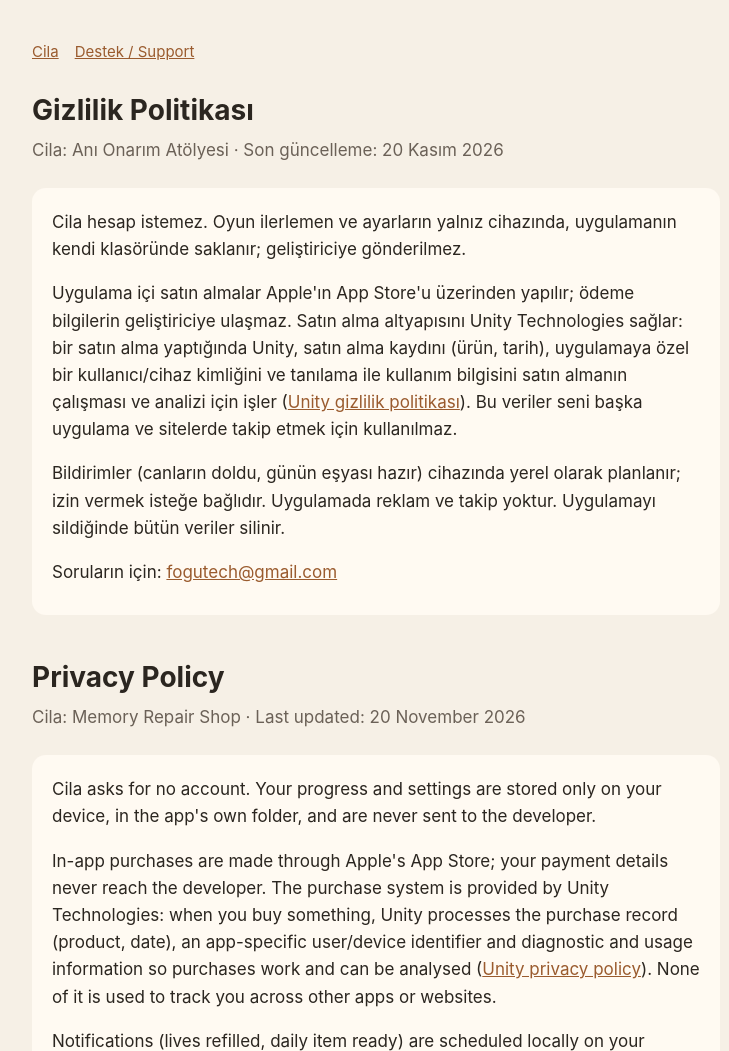
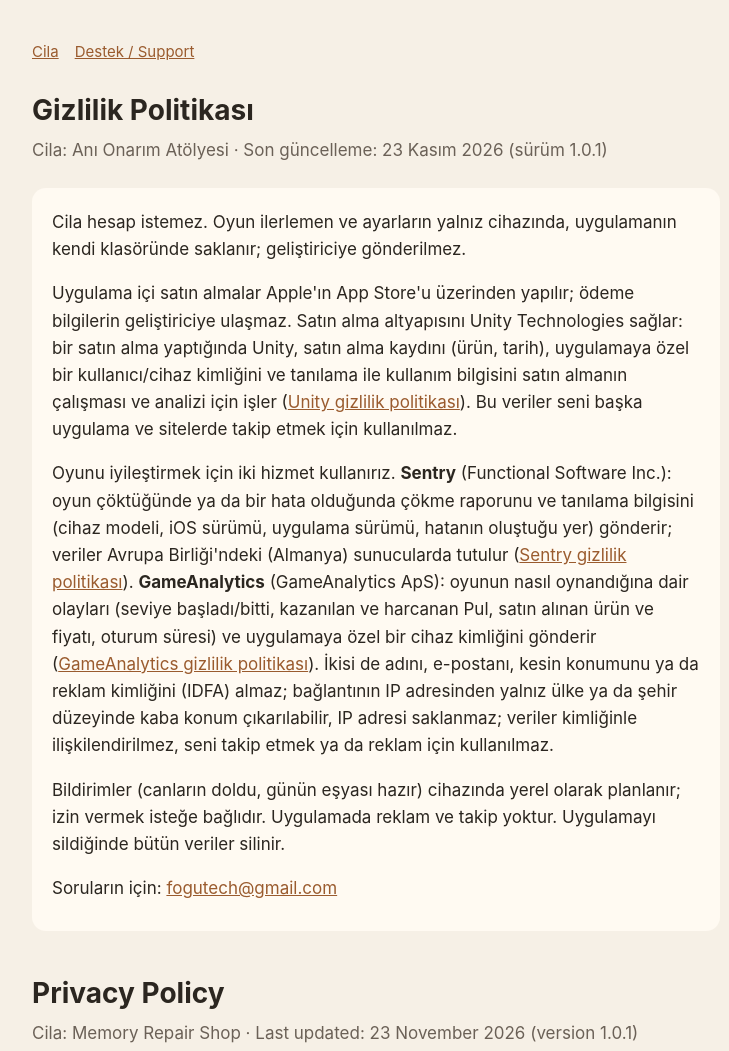
Before and after one commit to FoGuTech/cila, a plain HTML site: page privacy.html in a window 1280 px wide. Shown: the top 1051 px of the page, without its empty margins (264-993 px from the left). Drawn offline with Linux system fonts and the light colour scheme.

Commit message:
Gizlilik politikası 1.0.1: Sentry ve GameAnalytics

```diff
--- a/privacy.html
+++ b/privacy.html
@@ -1,16 +1,18 @@
 <!doctype html><html lang="tr"><head><meta charset="utf-8"><meta name="viewport" content="width=device-width,initial-scale=1">
 <title>Cila — Gizlilik Politikası / Privacy Policy</title><link rel="stylesheet" href="style.css"></head><body><main>
 <nav><a href="index.html">Cila</a><a href="support.html">Destek / Support</a></nav>
-<h1>Gizlilik Politikası</h1><p class="sub">Cila: Anı Onarım Atölyesi · Son güncelleme: 20 Kasım 2026</p>
+<h1>Gizlilik Politikası</h1><p class="sub">Cila: Anı Onarım Atölyesi · Son güncelleme: 23 Kasım 2026 (sürüm 1.0.1)</p>
 <section lang="tr">
 <p>Cila hesap istemez. Oyun ilerlemen ve ayarların yalnız cihazında, uygulamanın kendi klasöründe saklanır; geliştiriciye gönderilmez.</p>
 <p>Uygulama içi satın almalar Apple'ın App Store'u üzerinden yapılır; ödeme bilgilerin geliştiriciye ulaşmaz. Satın alma altyapısını Unity Technologies sağlar: bir satın alma yaptığında Unity, satın alma kaydını (ürün, tarih), uygulamaya özel bir kullanıcı/cihaz kimliğini ve tanılama ile kullanım bilgisini satın almanın çalışması ve analizi için işler (<a href="https://unity.com/legal/privacy-policy">Unity gizlilik politikası</a>). Bu veriler seni başka uygulama ve sitelerde takip etmek için kullanılmaz.</p>
+<p>Oyunu iyileştirmek için iki hizmet kullanırız. <strong>Sentry</strong> (Functional Software Inc.): oyun çöktüğünde ya da bir hata olduğunda çökme raporunu ve tanılama bilgisini (cihaz modeli, iOS sürümü, uygulama sürümü, hatanın oluştuğu yer) gönderir; veriler Avrupa Birliği'ndeki (Almanya) sunucularda tutulur (<a href="https://sentry.io/privacy/">Sentry gizlilik politikası</a>). <strong>GameAnalytics</strong> (GameAnalytics ApS): oyunun nasıl oynandığına dair olayları (seviye başladı/bitti, kazanılan ve harcanan Pul, satın alınan ürün ve fiyatı, oturum süresi) ve uygulamaya özel bir cihaz kimliğini gönderir (<a href="https://gameanalytics.com/privacy">GameAnalytics gizlilik politikası</a>). İkisi de adını, e-postanı, kesin konumunu ya da reklam kimliğini (IDFA) almaz; bağlantının IP adresinden yalnız ülke ya da şehir düzeyinde kaba konum çıkarılabilir, IP adresi saklanmaz; veriler kimliğinle ilişkilendirilmez, seni takip etmek ya da reklam için kullanılmaz.</p>
 <p>Bildirimler (canların doldu, günün eşyası hazır) cihazında yerel olarak planlanır; izin vermek isteğe bağlıdır. Uygulamada reklam ve takip yoktur. Uygulamayı sildiğinde bütün veriler silinir.</p>
 <p>Soruların için: <a href="mailto:fogutech@gmail.com">fogutech@gmail.com</a></p></section>
-<h1 lang="en" style="margin-top:40px">Privacy Policy</h1><p class="sub">Cila: Memory Repair Shop · Last updated: 20 November 2026</p>
+<h1 lang="en" style="margin-top:40px">Privacy Policy</h1><p class="sub">Cila: Memory Repair Shop · Last updated: 23 November 2026 (version 1.0.1)</p>
 <section lang="en">
 <p>Cila asks for no account. Your progress and settings are stored only on your device, in the app's own folder, and are never sent to the developer.</p>
 <p>In-app purchases are made through Apple's App Store; your payment details never reach the developer. The purchase system is provided by Unity Technologies: when you buy something, Unity processes the purchase record (product, date), an app-specific user/device identifier and diagnostic and usage information so purchases work and can be analysed (<a href="https://unity.com/legal/privacy-policy">Unity privacy policy</a>). None of it is used to track you across other apps or websites.</p>
+<p>We use two services to improve the game. <strong>Sentry</strong> (Functional Software Inc.) sends a crash report and diagnostic information (device model, iOS version, app version, where the error happened) when the game crashes or hits an error; the data is stored on servers in the European Union (Germany) (<a href="https://sentry.io/privacy/">Sentry privacy policy</a>). <strong>GameAnalytics</strong> (GameAnalytics ApS) sends events about how the game is played (level started/finished, Pul earned and spent, the product bought and its price, session length) and an app-specific device identifier (<a href="https://gameanalytics.com/privacy">GameAnalytics privacy policy</a>). Neither receives your name, e-mail, precise location or advertising identifier (IDFA); only a country- or city-level coarse location may be derived from the connection's IP address, and the IP address is not stored; the data is not linked to your identity and is never used to track you or for advertising.</p>
 <p>Notifications (lives refilled, daily item ready) are scheduled locally on your device; allowing them is optional. The app has no ads and no tracking. Deleting the app deletes all its data.</p>
 <p>Questions: <a href="mailto:fogutech@gmail.com">fogutech@gmail.com</a></p></section>
 </main></body></html>
```
